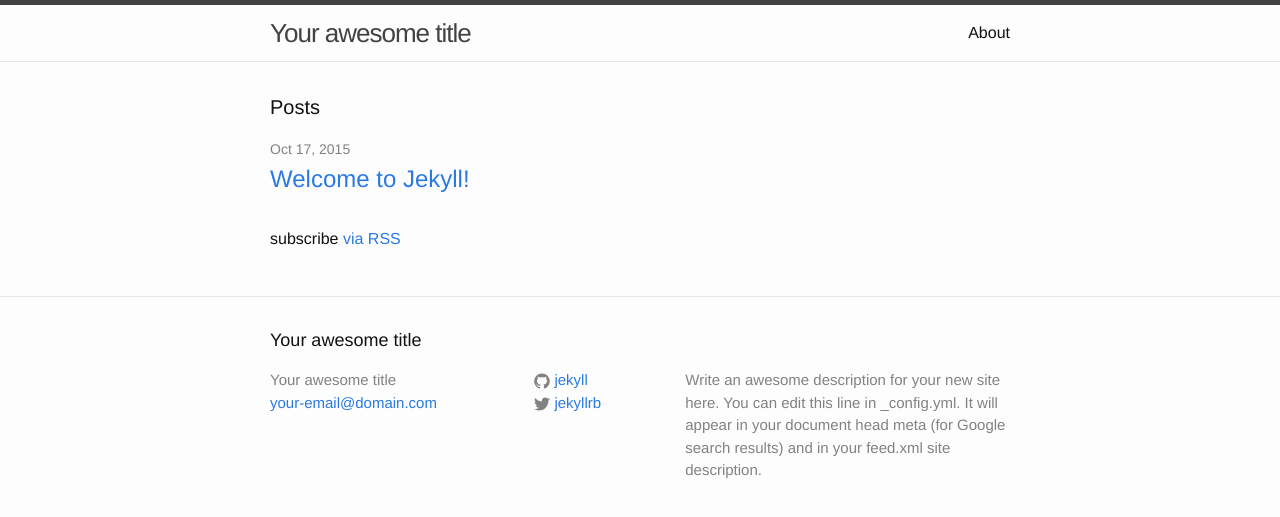
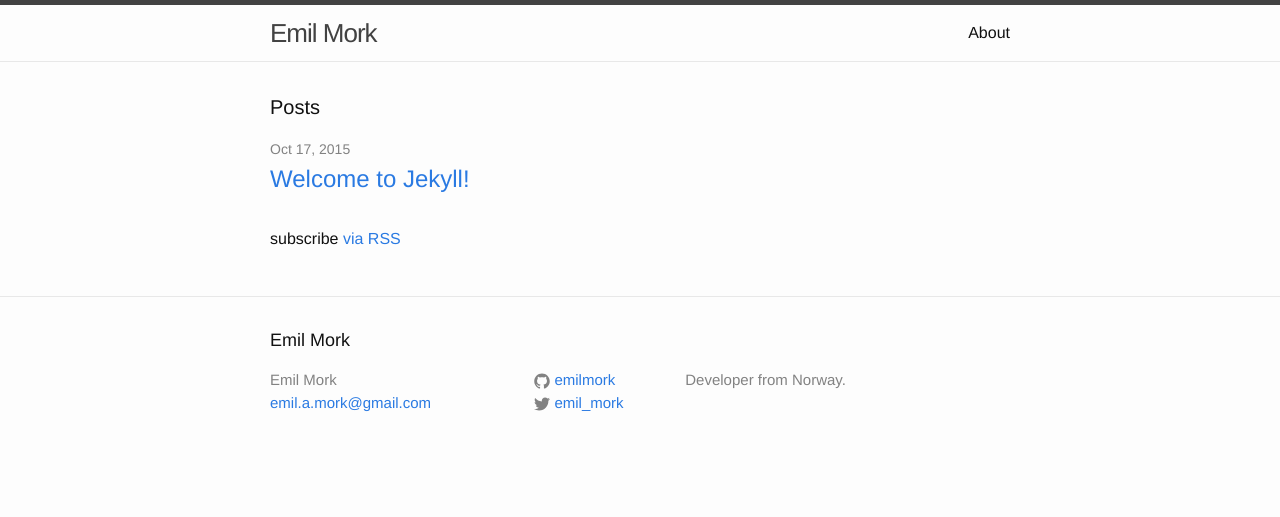
Before and after one commit to emilmork/blog, a Jekyll site: the page built from index.html, in a window 1280 px wide. Shown: the top 517 px of the page. Built offline with Jekyll 4.4.1, drawn with Linux system fonts in a browser that asks for light colours.

Commit message:
Update config

```diff
--- a/_config.yml
+++ b/_config.yml
@@ -1,14 +1,12 @@
 # Site settings
-title: Your awesome title
-email: your-email@domain.com
+title: Emil Mork
+email: emil.a.mork@gmail.com
 description: > # this means to ignore newlines until "baseurl:"
-  Write an awesome description for your new site here. You can edit this
-  line in _config.yml. It will appear in your document head meta (for
-  Google search results) and in your feed.xml site description.
+  Developer from Norway.
 baseurl: "" # the subpath of your site, e.g. /blog/
-url: "http://yourdomain.com" # the base hostname & protocol for your site
-twitter_username: jekyllrb
-github_username:  jekyll
+url: "http://emilmork.net" # the base hostname & protocol for your site
+twitter_username: emil_mork
+github_username:  emilmork
 
 # Build settings
 markdown: kramdown
```
